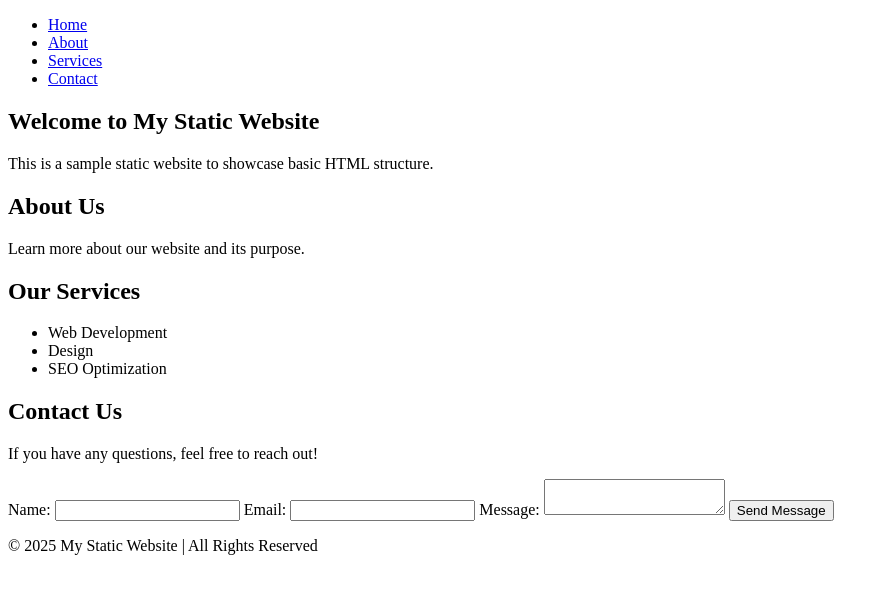
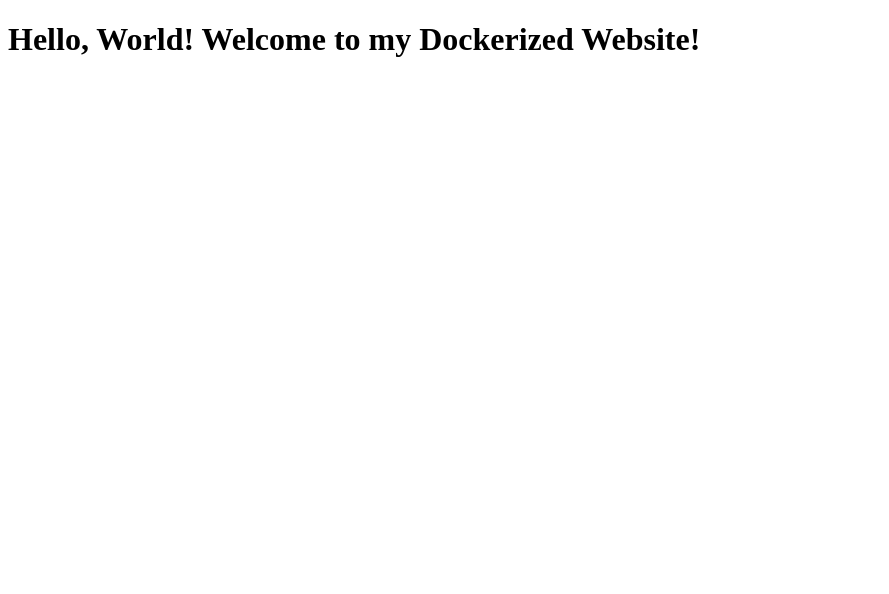
Before and after one commit to DURGAprasad-0416/Dockertask, a plain HTML site: page index.html in a window 1280 px wide. Shown: the whole page, without its empty margins (0-889 px from the left). Drawn offline with Linux system fonts and the light colour scheme.

Commit message:
Update index.html

```diff
--- a/index.html
+++ b/index.html
@@ -1,65 +1,11 @@
 <!DOCTYPE html>
 <html lang="en">
-
 <head>
     <meta charset="UTF-8">
     <meta name="viewport" content="width=device-width, initial-scale=1.0">
-    <meta http-equiv="X-UA-Compatible" content="ie=edge">
-    <title>My Static Website</title>
-    <link rel="stylesheet" href="styles.css">
-    <script src="script.js" defer></script>
+    <title>My Website</title>
 </head>
-
 <body>
-    <header>
-        <nav>
-            <ul>
-                <li><a href="#home">Home</a></li>
-                <li><a href="#about">About</a></li>
-                <li><a href="#services">Services</a></li>
-                <li><a href="#contact">Contact</a></li>
-            </ul>
-        </nav>
-    </header>
-
-    <main>
-        <section id="home">
-            <h1>Welcome to My Static Website</h1>
-            <p>This is a sample static website to showcase basic HTML structure.</p>
-        </section>
-
-        <section id="about">
-            <h2>About Us</h2>
-            <p>Learn more about our website and its purpose.</p>
-        </section>
-
-        <section id="services">
-            <h2>Our Services</h2>
-            <ul>
-                <li>Web Development</li>
-                <li>Design</li>
-                <li>SEO Optimization</li>
-            </ul>
-        </section>
-
-        <section id="contact">
-            <h2>Contact Us</h2>
-            <p>If you have any questions, feel free to reach out!</p>
-            <form action="#" method="post">
-                <label for="name">Name:</label>
-                <input type="text" id="name" name="name" required>
-                <label for="email">Email:</label>
-                <input type="email" id="email" name="email" required>
-                <label for="message">Message:</label>
-                <textarea id="message" name="message" required></textarea>
-                <button type="submit">Send Message</button>
-            </form>
-        </section>
-    </main>
-
-    <footer>
-        <p>&copy; 2025 My Static Website | All Rights Reserved</p>
-    </footer>
+    <h1>Hello, World! Welcome to my Dockerized Website!</h1>
 </body>
-
 </html>
```
